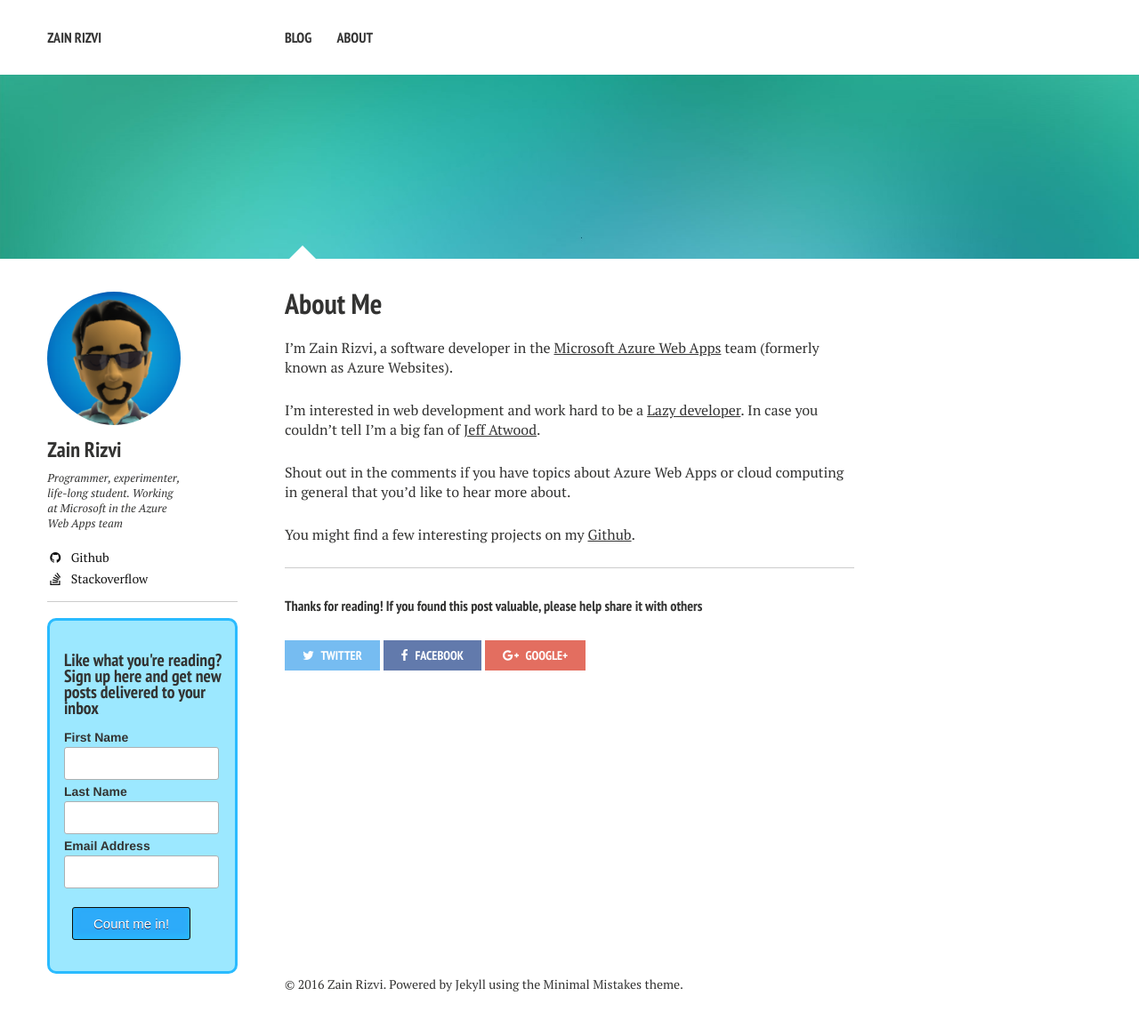
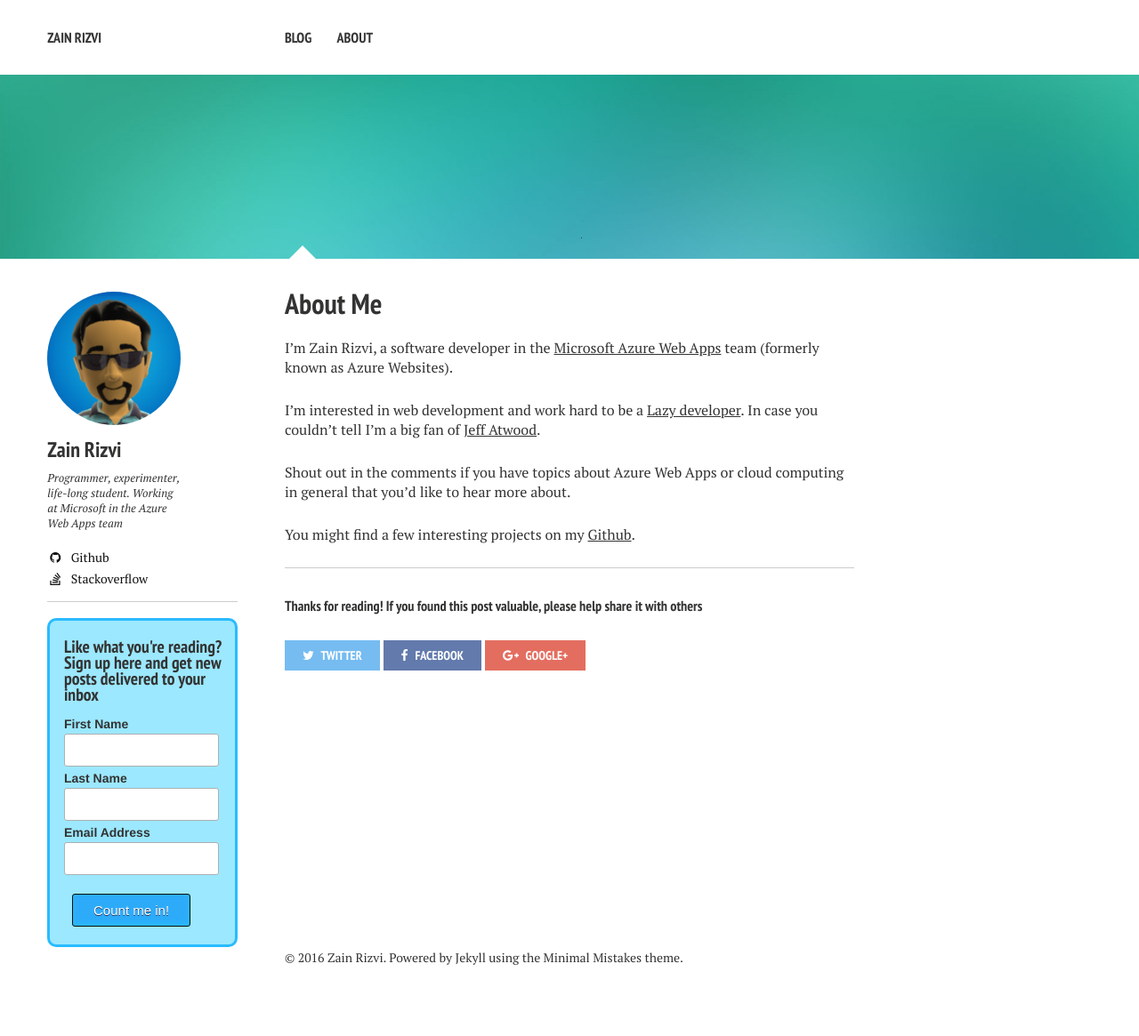
Before and after one commit to ZainRizvi/ZainRizvi.github.io, a Jekyll site: the page built from about/index.md, in a window 1280 px wide. Shown: the whole page at 89% size. Built offline with Jekyll 4.4.1, drawn with Linux system fonts in a browser that asks for light colours; nearby versions of some CDN libraries; comment, search, counter and statistics services are not loaded; after the commit the page ends 1135 px from its top, so only the background shows below that.

Commit message:
Fix padding

```diff
--- a/_includes/_mailchimp-signup-block.html
+++ b/_includes/_mailchimp-signup-block.html
@@ -1,7 +1,7 @@
 <!--<link href="//cdn-images.mailchimp.com/embedcode/classic-10_7.css" rel="stylesheet" type="text/css">-->
 <style type="text/css">
     /* MailChimp Form Embed Code - Classic - 12/17/2015 v10.7 */
-    #mc_embed_signup form {display:block; position:relative; text-align:left; padding:10px 0 10px 3%}
+    #mc_embed_signup form {display:block; position:relative; text-align:left; padding:5px 0 5px 3%}
     #mc_embed_signup h2 {font-weight:bold; padding:0; margin:15px 0; font-size:1.4em;}
     #mc_embed_signup input {border: 1px solid #ABB0B2; -webkit-border-radius: 3px; -moz-border-radius: 3px; border-radius: 3px;}
     #mc_embed_signup input[type=checkbox]{-webkit-appearance:checkbox;}
@@ -49,7 +49,7 @@
         background: #9ce8ff;
         clear:left;
         font:14px Helvetica,Arial,sans-serif;
-        padding: 10px;
+        padding: 0px 10px;
         border-style: solid;
         border-color: #29bbff;
         border-radius: 10px
```
